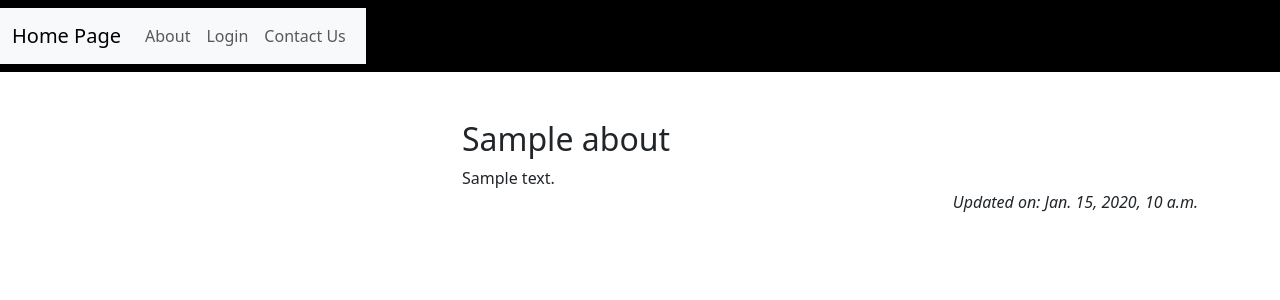
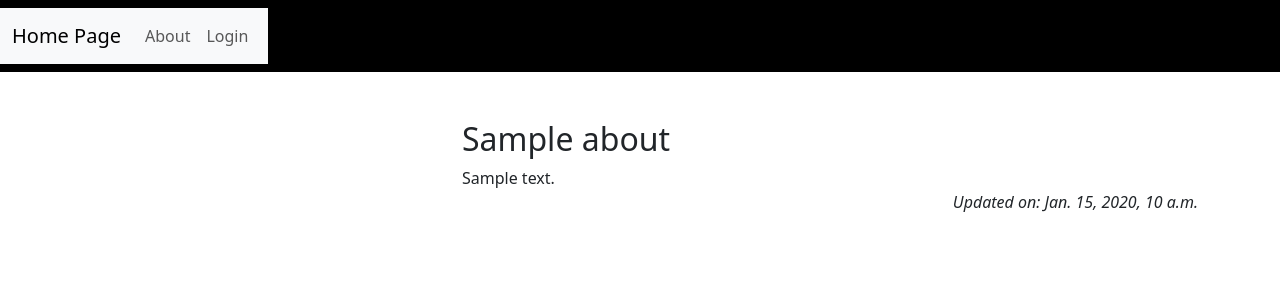
Before and after one commit to Lydiajoy97/Youth-Club, a Django app: page /about/ in a window 1280 px wide. Shown: the top 300 px of the page. Run offline with Django 4.2, Linux system fonts and the light colour scheme; tables that the repository leaves empty hold one stand-in row (values such as "Sample post").

Commit message:
edit log in page

```diff
--- a/registration/templates/base.html
+++ b/registration/templates/base.html
@@ -48,12 +48,15 @@ integrity="sha384-T3c6CoIi6uLrA9TneNEoa7RxnatzjcDSCmG1MXxSR1GAsXEV/Dwwykc2MPK8M2
 	<a class="nav-link {% if request.path == login_url %}active{% endif %}" aria-current="page" href="{% url 'account_login' %}">Login</a>
 </li>
 {% endif %}
-                  <li class="nav-item">
-                    <a class="nav-link"
-                      aria-current="page"
-                      href="{% url 'contact' %}"
-                      >Contact Us</a>
-                  </li>
+{% if user.is_authenticated %}
+<li class="nav-item">
+  <a
+    class="nav-link"
+    aria-current="page"
+    href="{% url 'form' %}"
+    >Upload Form</a>
+    {% endif %}
+</li>
     </nav>
   </header>
   <main>
--- a/registration/templates/form.html
+++ b/registration/templates/form.html
@@ -3,10 +3,13 @@
 {% block content %}
 {% if user.is_authenticated %}
 <p class="text-end m-3">You are logged in as {{ user }}</p>
-<p>{{ obj.form }}</p>
 {% else %}
 <p class="text-end m-3">You are not logged in</p>
 {% endif %}
+<form method="POST" action="{% url 'form' %}">
+        {{ obj.form }}
+        <button>Submit</button>
+    </form>
 
 
 {% endblock content %}
--- a/templates/account/login.html
+++ b/templates/account/login.html
@@ -19,8 +19,6 @@
     <div class="row">
         <div class="col-md-8 mt-3 offset-md-2">
             <form class="login" method="POST" action="{% url 'account_login' %}">
-                {% csrf_token %}
-                {{ form.as_p }}
                 {% if redirect_field_value %}
                 <input type="hidden" name="{{ redirect_field_name }}" value="{{ redirect_field_value }}" />
                 {% endif %}
```
